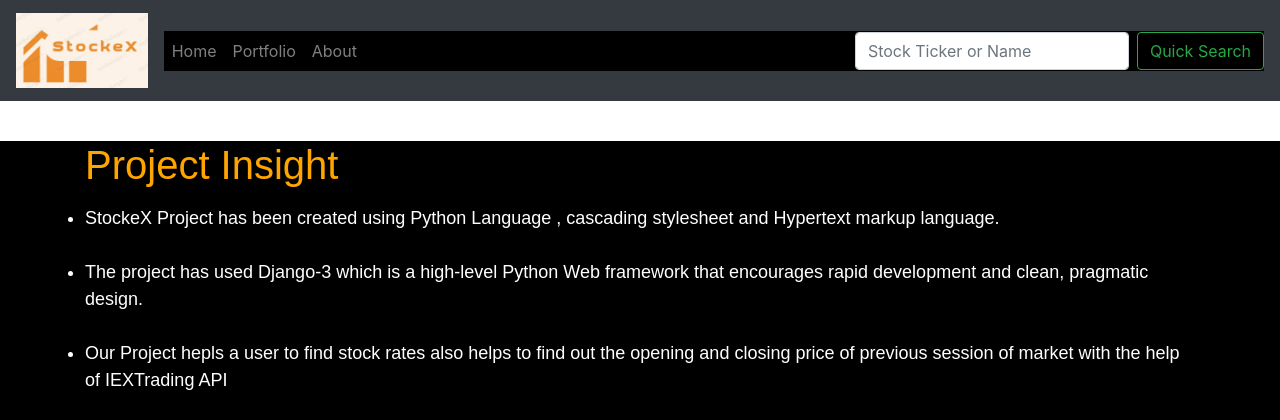
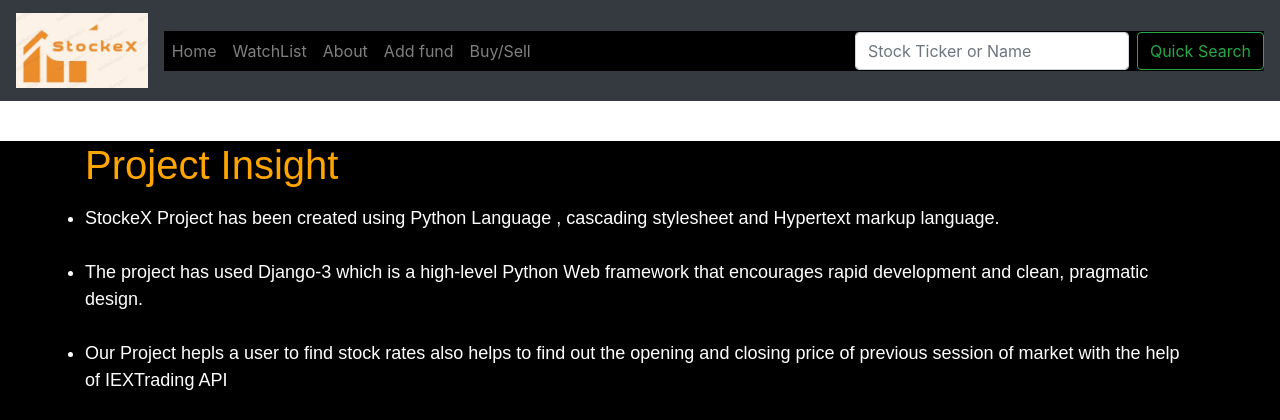
Before and after one commit to mehtakevan/Stockex, a Django app: page /about/ in a window 1280 px wide. Shown: the top 420 px of the page. Run offline with Django 4.2, Linux system fonts and the light colour scheme; some libraries are stand-ins or nearby versions.

Commit message:
Add files via upload

```diff
--- a/stockex/stocks/templates/base2.html
+++ b/stockex/stocks/templates/base2.html
@@ -27,10 +27,16 @@
                 <a class="nav-link" href="{% url 'home' %}">Home<span class="sr-only">(current)</span></a>
               </li>
             <li class="nav-item">
-              <a class="nav-link" href="{% url 'portfolio' %}">Portfolio<span class="sr-only">(current)</span></a>
+              <a class="nav-link" href="{% url 'portfolio' %}">WatchList<span class="sr-only">(current)</span></a>
             </li>
             <li class="nav-item">
               <a class="nav-link" href="{% url 'about' %}">About<span class="sr-only">(current)</span></a>
+            </li>
+            <li class="nav-item">
+              <a class="nav-link" href="{% url 'fund' %}">Add fund<span class="sr-only">(current)</span></a>
+            </li>
+            <li class="nav-item">
+              <a class="nav-link" href="{% url 'buy_sell' %}">Buy/Sell<span class="sr-only">(current)</span></a>
             </li>
           </ul>
           <form method="POST" action="{% url 'getstock' %}" class="form-inline my-2 my-lg-0">
```
